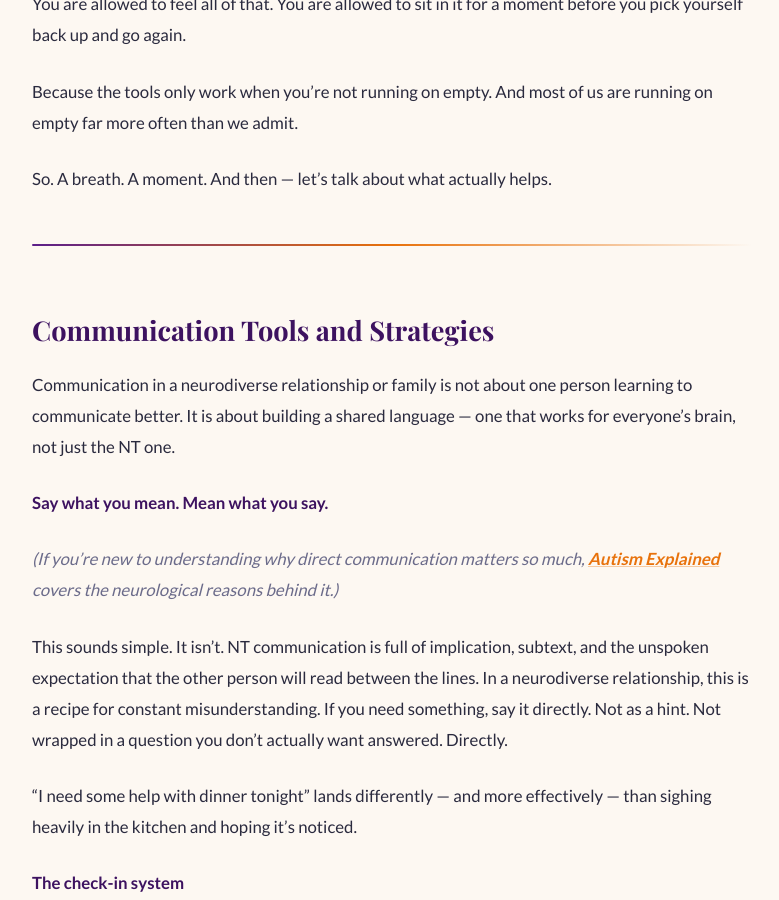
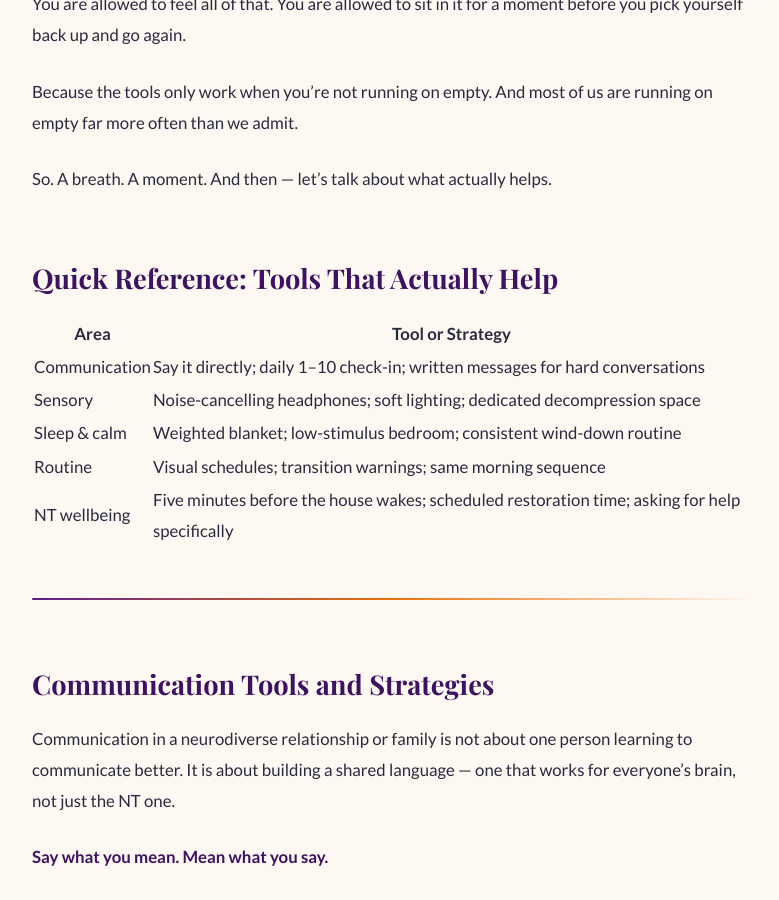
Before and after one commit to stixxnicky-lpa/loveparentingandautism, a Jekyll site: the page built from _posts/2025-06-08-the-tools-that-actually-help.md, in a window 1280 px wide and 900 px high, scrolled down 1550 px. Shown: the whole window, without its empty margins (248-1027 px from the left). Built offline with Jekyll 4.4.1, drawn with Linux system fonts in a browser that asks for light colours; some web fonts are replaced.

Commit message:
Update 2025-06-08-the-tools-that-actually-help.md

```diff
--- a/_posts/2025-06-08-the-tools-that-actually-help.md
+++ b/_posts/2025-06-08-the-tools-that-actually-help.md
@@ -35,6 +35,16 @@ You are allowed to feel all of that. You are allowed to sit in it for a moment b
 Because the tools only work when you're not running on empty. And most of us are running on empty far more often than we admit.
 
 So. A breath. A moment. And then — let's talk about what actually helps.
+
+## Quick Reference: Tools That Actually Help
+
+| Area | Tool or Strategy |
+|---|---|
+| Communication | Say it directly; daily 1–10 check-in; written messages for hard conversations |
+| Sensory | Noise-cancelling headphones; soft lighting; dedicated decompression space |
+| Sleep & calm | Weighted blanket; low-stimulus bedroom; consistent wind-down routine |
+| Routine | Visual schedules; transition warnings; same morning sequence |
+| NT wellbeing | Five minutes before the house wakes; scheduled restoration time; asking for help specifically |
 
 ---
 
```
